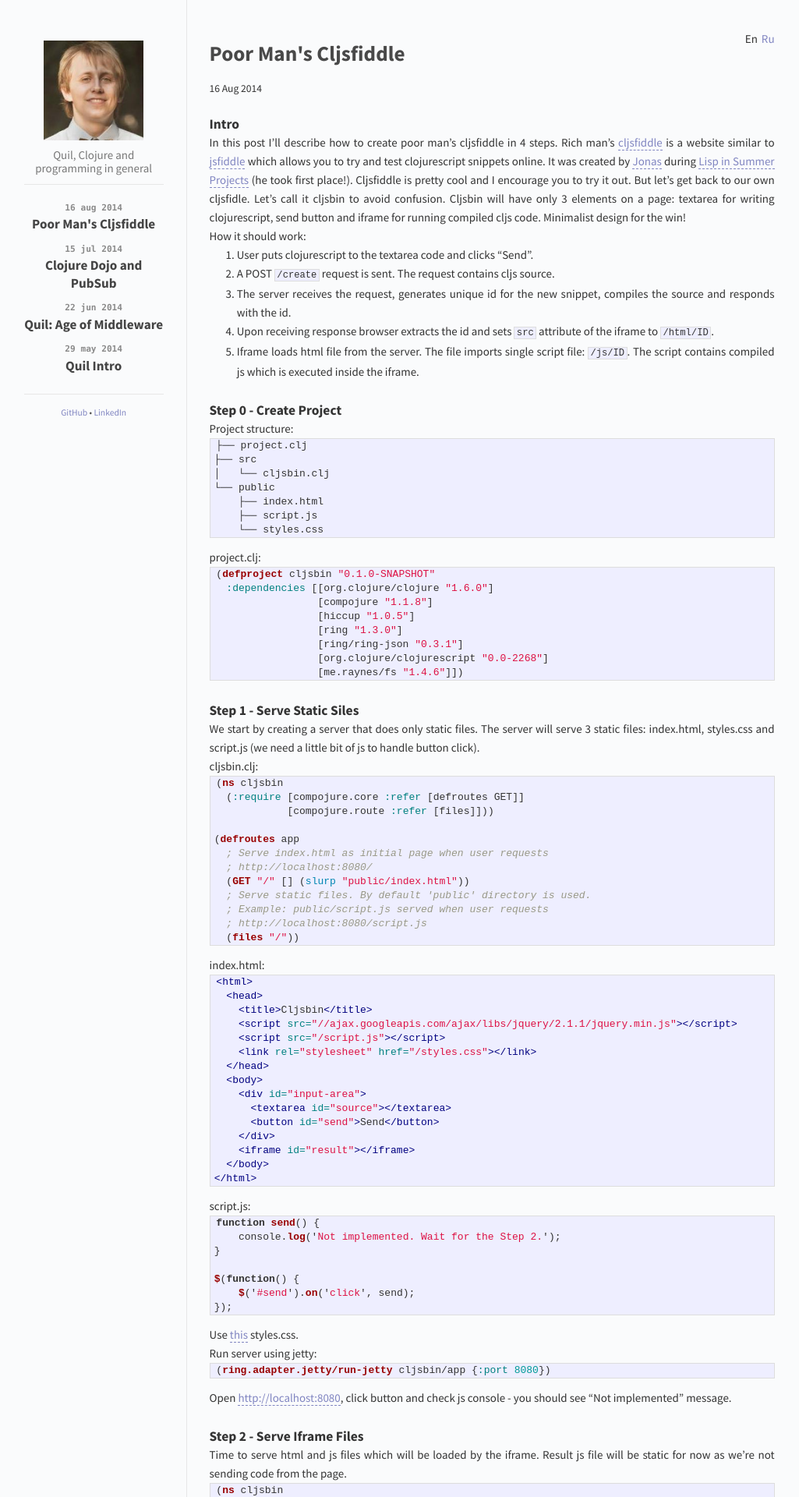
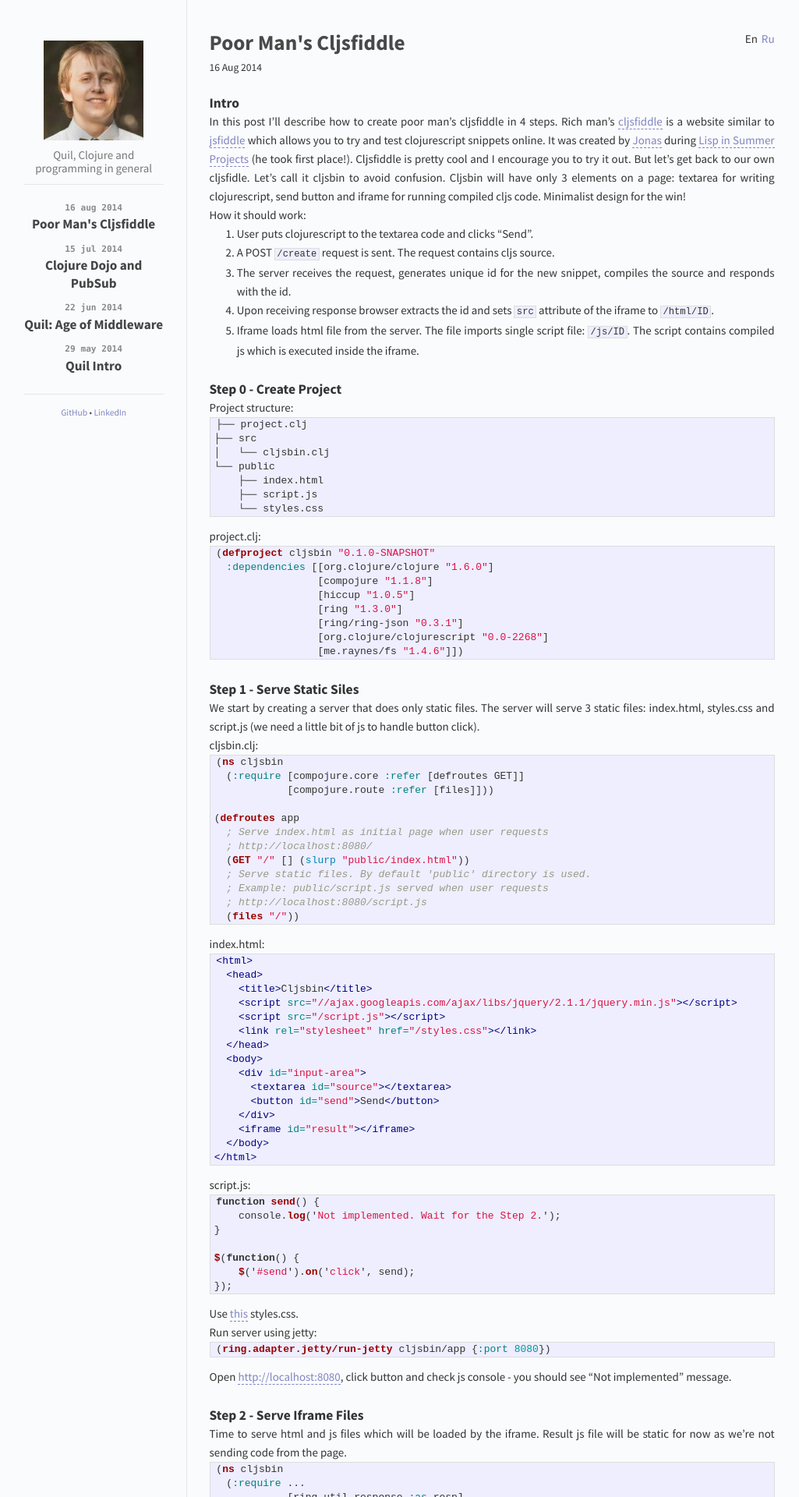
Before and after one commit to nbeloglazov/nbeloglazov.github.io, a Jekyll site: the page built from index.html, in a window 1280 px wide. Shown: the top 1920 px of the page at 78% size, without its empty margins (119-1144 px from the left). Built offline with Jekyll 4.4.1, drawn with Linux system fonts in a browser that asks for light colours; Markdown is read by kramdown in place of the engine named in the settings; comment, search, counter and statistics services are not loaded; some of the changed text lies outside the part shown.

Commit message:
Fix title style in small screens.

```diff
--- a/css/main.css
+++ b/css/main.css
@@ -307,5 +307,5 @@ a:hover {
 }
 
 #title {
-    line-height: 2em;
+    line-height: 1em;
 }
```
